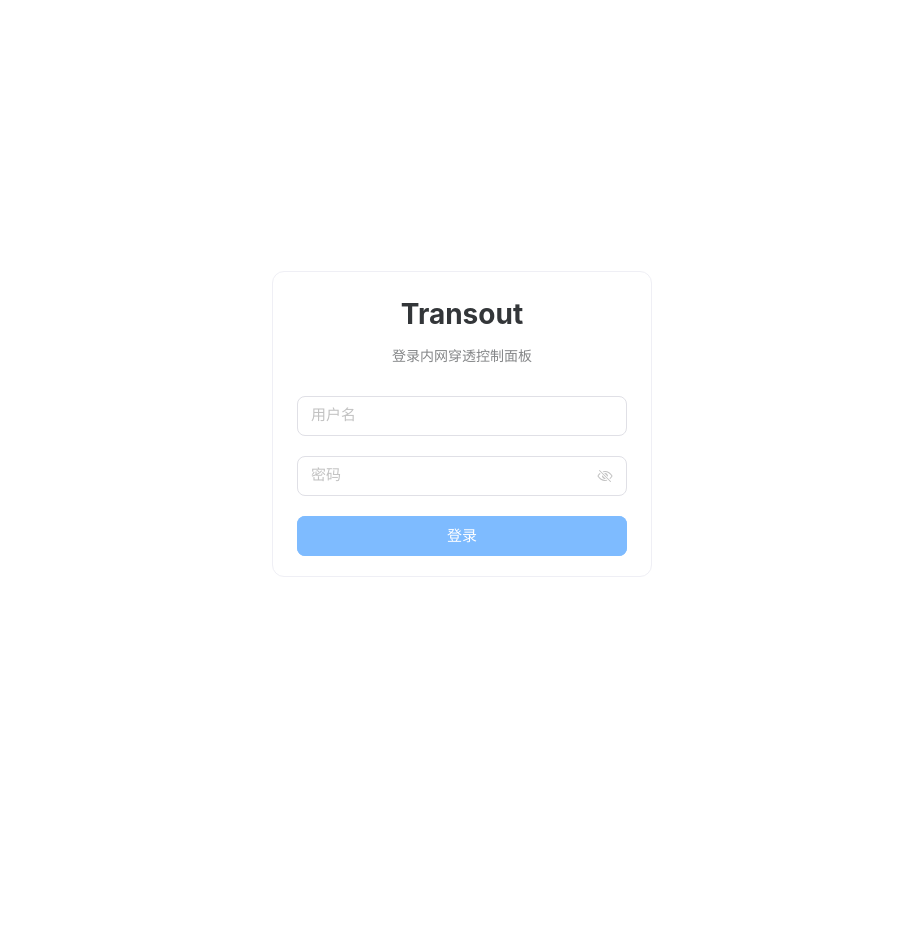
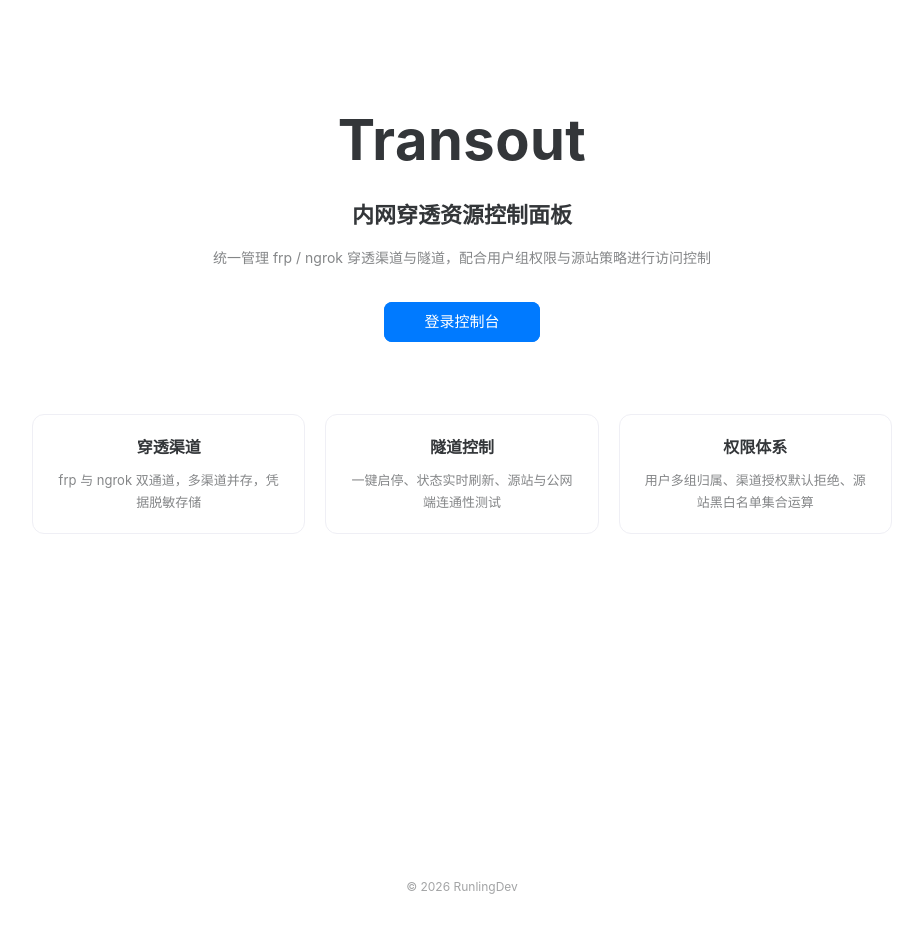
Before and after one commit to RunlingDev/Transout, a Vue app in the folder web/: page / in a window 1280 px wide. Before the commit this address led to /login. Shown: the whole page, without its empty margins (178-1101 px from the left). Before the commit the page ends 848 px from the top, so only its background shows below. Built offline with nearby package versions, Linux system fonts and the light colour scheme; no server answers.

Commit message:
feat: 公开首页与控制台版权栏
- 新增 / 公开首页：品牌区、功能简介、登录/进入控制台按钮
- 控制台整体迁至 /console，内部导航改用路由名
- 控制台底部新增 © RunlingDev 版权栏（年份动态）

```diff
--- a/web/src/layouts/MainLayout.vue
+++ b/web/src/layouts/MainLayout.vue
@@ -23,6 +23,7 @@
       <n-layout-content class="content" :native-scrollbar="false">
         <router-view />
       </n-layout-content>
+      <n-layout-footer bordered class="footer">© {{ year }} RunlingDev</n-layout-footer>
     </n-layout>
   </n-layout>
 </template>
@@ -36,6 +37,8 @@
 const route = useRoute()
 const router = useRouter()
 const auth = useAuthStore()
+
+const year = new Date().getFullYear()
 
 const titles = {
   dashboard: '仪表盘',
@@ -121,4 +124,12 @@
 .content {
   padding: 28px 32px;
 }
+.footer {
+  height: 40px;
+  display: flex;
+  align-items: center;
+  justify-content: center;
+  font-size: 12px;
+  opacity: 0.45;
+}
 </style>
--- a/web/src/router/index.js
+++ b/web/src/router/index.js
@@ -2,9 +2,10 @@
 import { useAuthStore } from '../stores/auth'
 
 const routes = [
+  { path: '/', name: 'home', component: () => import('../views/Home.vue'), meta: { public: true } },
   { path: '/login', name: 'login', component: () => import('../views/Login.vue'), meta: { public: true } },
   {
-    path: '/',
+    path: '/console',
     component: () => import('../layouts/MainLayout.vue'),
     children: [
       { path: '', name: 'dashboard', component: () => import('../views/Dashboard.vue') },
@@ -28,7 +29,7 @@
 router.beforeEach(async (to) => {
   const auth = useAuthStore()
   if (to.meta.public) {
-    if (auth.token && to.name === 'login') return { path: '/' }
+    if (auth.token && to.name === 'login') return { path: '/console' }
     return true
   }
   if (!auth.token) return { path: '/login' }
@@ -39,7 +40,7 @@
       return { path: '/login' }
     }
   }
-  if (to.meta.admin && !auth.isAdmin) return { path: '/' }
+  if (to.meta.admin && !auth.isAdmin) return { path: '/console' }
   return true
 })
 
--- /dev/null
+++ b/web/src/views/Home.vue
@@ -0,0 +1,102 @@
+<template>
+  <div class="home-page">
+    <div class="hero">
+      <div class="brand">Transout</div>
+      <div class="slogan">内网穿透资源控制面板</div>
+      <div class="sub">统一管理 frp / ngrok 穿透渠道与隧道，配合用户组权限与源站策略进行访问控制</div>
+      <n-button type="primary" size="large" class="cta" @click="enter">
+        {{ auth.token ? '进入控制台' : '登录控制台' }}
+      </n-button>
+    </div>
+
+    <div class="features">
+      <n-card v-for="f in features" :key="f.title" class="feature-card">
+        <div class="feature-title">{{ f.title }}</div>
+        <div class="feature-desc">{{ f.desc }}</div>
+      </n-card>
+    </div>
+
+    <div class="footer">© {{ year }} RunlingDev</div>
+  </div>
+</template>
+
+<script setup>
+import { useRouter } from 'vue-router'
+import { useAuthStore } from '../stores/auth'
+
+const router = useRouter()
+const auth = useAuthStore()
+
+const year = new Date().getFullYear()
+
+const features = [
+  { title: '穿透渠道', desc: 'frp 与 ngrok 双通道，多渠道并存，凭据脱敏存储' },
+  { title: '隧道控制', desc: '一键启停、状态实时刷新、源站与公网端连通性测试' },
+  { title: '权限体系', desc: '用户多组归属、渠道授权默认拒绝、源站黑白名单集合运算' }
+]
+
+function enter() {
+  router.push(auth.token ? '/console' : '/login')
+}
+</script>
+
+<style scoped>
+.home-page {
+  min-height: 100vh;
+  display: flex;
+  flex-direction: column;
+  align-items: center;
+  padding: 96px 24px 32px;
+}
+.hero {
+  text-align: center;
+  max-width: 640px;
+}
+.brand {
+  font-size: 56px;
+  font-weight: 700;
+  letter-spacing: 0.5px;
+}
+.slogan {
+  font-size: 22px;
+  font-weight: 600;
+  margin-top: 12px;
+}
+.sub {
+  font-size: 14px;
+  opacity: 0.6;
+  margin-top: 12px;
+  line-height: 1.8;
+}
+.cta {
+  margin-top: 32px;
+  padding: 0 40px;
+}
+.features {
+  display: grid;
+  grid-template-columns: repeat(auto-fit, minmax(220px, 1fr));
+  gap: 20px;
+  max-width: 860px;
+  width: 100%;
+  margin-top: 72px;
+}
+.feature-card {
+  text-align: center;
+}
+.feature-title {
+  font-size: 16px;
+  font-weight: 600;
+}
+.feature-desc {
+  font-size: 13px;
+  opacity: 0.6;
+  margin-top: 8px;
+  line-height: 1.7;
+}
+.footer {
+  margin-top: auto;
+  padding-top: 48px;
+  font-size: 12px;
+  opacity: 0.45;
+}
+</style>
--- a/web/src/views/Login.vue
+++ b/web/src/views/Login.vue
@@ -63,7 +63,7 @@
     } else {
       await auth.login(username.value, password.value)
     }
-    router.push('/')
+    router.push('/console')
   } catch {
     // 拦截器已提示
   } finally {
--- a/web/src/views/TunnelDetail.vue
+++ b/web/src/views/TunnelDetail.vue
@@ -3,7 +3,7 @@
     <div class="page-head">
       <div class="head-text">
         <div class="title">
-          <n-button text style="font-size: 24px; margin-right: 8px" @click="router.push('/tunnels')">←</n-button>
+          <n-button text style="font-size: 24px; margin-right: 8px" @click="router.push({ name: 'tunnels' })">←</n-button>
           {{ tunnel.name }}
         </div>
         <div class="desc">隧道详情与连通性测试</div>
@@ -121,7 +121,7 @@
     tunnel.value = t
     channels.value = c
   } catch {
-    if (!silent) router.push('/tunnels')
+    if (!silent) router.push({ name: 'tunnels' })
   }
 }
 
--- a/web/src/views/Tunnels.vue
+++ b/web/src/views/Tunnels.vue
@@ -100,7 +100,7 @@
     render: (row) =>
       h(
         NButton,
-        { text: true, type: 'primary', onClick: () => router.push(`/tunnels/${row.id}`) },
+        { text: true, type: 'primary', onClick: () => router.push({ name: 'tunnel-detail', params: { id: row.id } }) },
         { default: () => row.name }
       )
   },
```
